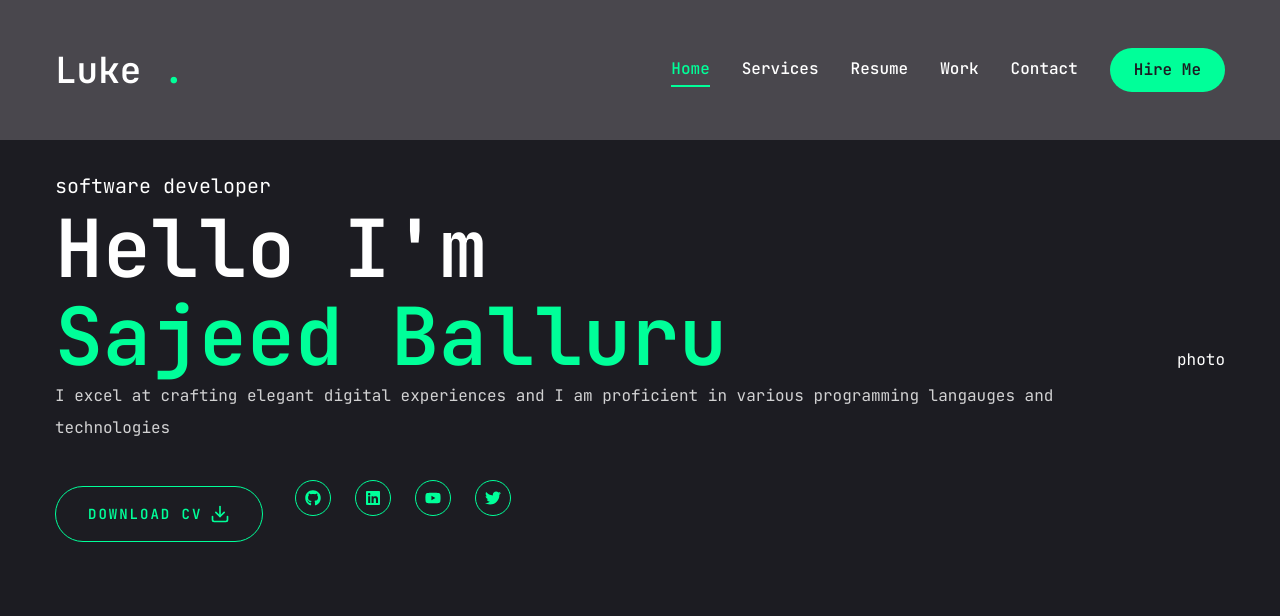
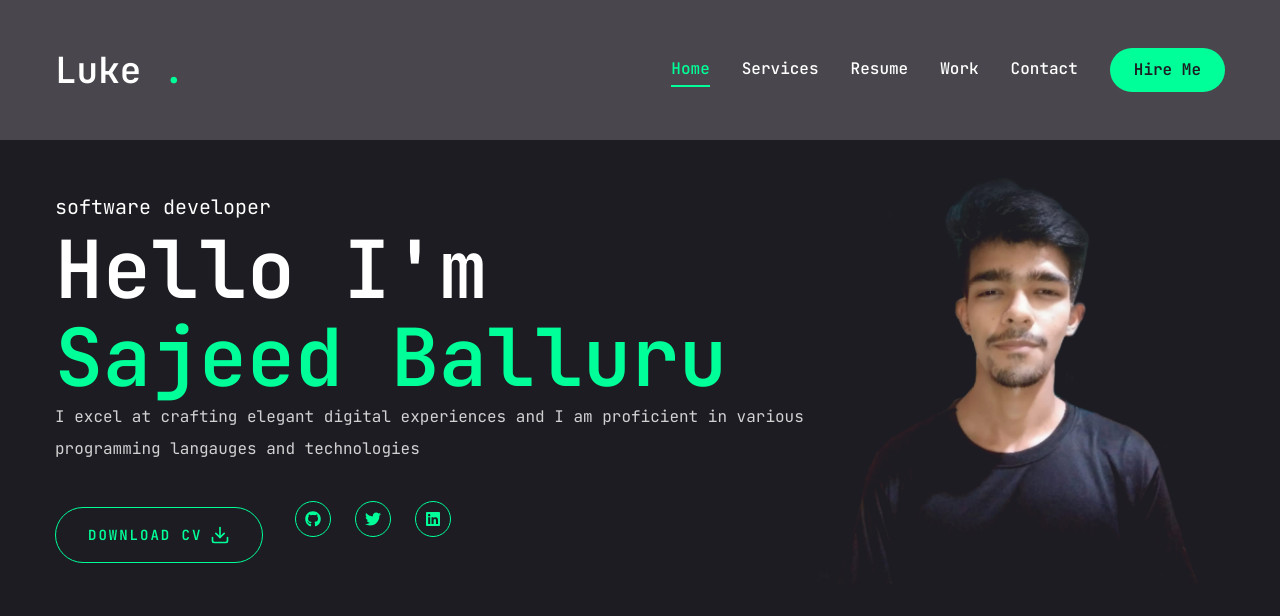
Before and after one commit to Ballursajeed/portfolio-website, a Next.js app: page / in a window 1280 px wide. Shown: the top 616 px of the page. Built offline with nearby package versions, Linux system fonts and the light colour scheme.

Commit message:
added profile photo to home page

```diff
--- a/app/page.js
+++ b/app/page.js
@@ -3,13 +3,14 @@ import {FiDownload} from "react-icons/fi";
 
 //components
 import Social from "@/components/Social";
+import Photo from "@/components/Photo";
 
 export default function Home() {
   return <section className="h-full">
       <div className="container mx-auto h-full">
         <div className="flex flex-col xl:flex-row items-center justify-between
         xl:pt-8 xl:pb-24">
-          <div className="text-center xl:text-left ">
+          <div className="text-center xl:text-left order-2 xl:order-none ">
             <span className="text-xl">software developer</span>
             <h1 className="h1">
               Hello I'm <br/> <span className="text-accent">Sajeed Balluru</span>
@@ -33,7 +34,9 @@ export default function Home() {
                 </div>
                </div>
           </div>
-          <div>photo</div>
+          <div className="order-1 xl:order-none mb-8 xl:mb-0">
+           <Photo />
+          </div>
         </div>
       </div>
   </section>
--- /dev/null
+++ b/components/Photo.jsx
@@ -0,0 +1,40 @@
+"use client";
+
+import {delay, motion} from "framer-motion";
+import Image from "next/image";
+
+const Photo = () => {
+  return (
+    <div className="w-full h-full relative">
+
+     <motion.div initial={{opacity: 0}} animate={{opacity:1,
+        transition:{
+            delay: 2,
+            duration: 0.4,
+            ease: "easeIn"
+        },
+     }}>
+       < motion.div
+         initial={{opacity: 0}} animate={{ opacity:1,
+            transition:{
+                delay: 2.4,
+                duration: 0.4,
+                ease: "easeInOut"
+            },
+         }}
+       className="w-[298px] h-[328px] xl:w-[418px] xl:h-[418px] mix-blend-lighten">
+        <Image
+          src="/profile.jpg"
+          priority
+          quality={100}
+          fill
+          alt=""
+          className="object-contain"/>
+
+       </motion.div>
+     </motion.div>
+    </div>
+  )
+}
+
+export default Photo
--- a/components/Social.jsx
+++ b/components/Social.jsx
@@ -1,12 +1,11 @@
 import Link from "next/link";
-import {FaGithub, FaLinkedin ,FaYoutube, FaTwitter} from "react-icons/fa"
+import {FaGithub, FaLinkedin , FaTwitter} from "react-icons/fa"
 import { SocialIcon } from 'react-social-icons'
 
 const socials= [
     { icon:<FaGithub />, path:''},
+    { icon:<FaTwitter />, path:''},
     { icon:<FaLinkedin />, path:''},
-    { icon:<FaYoutube />, path:''},
-    { icon:<FaTwitter />, path:''},
 ]
 
 const Social = ({containerStyles, iconStyles}) => {
```
Also changed, not shown: public/assests/profile.jpg (added), public/profile.jpg (added).
